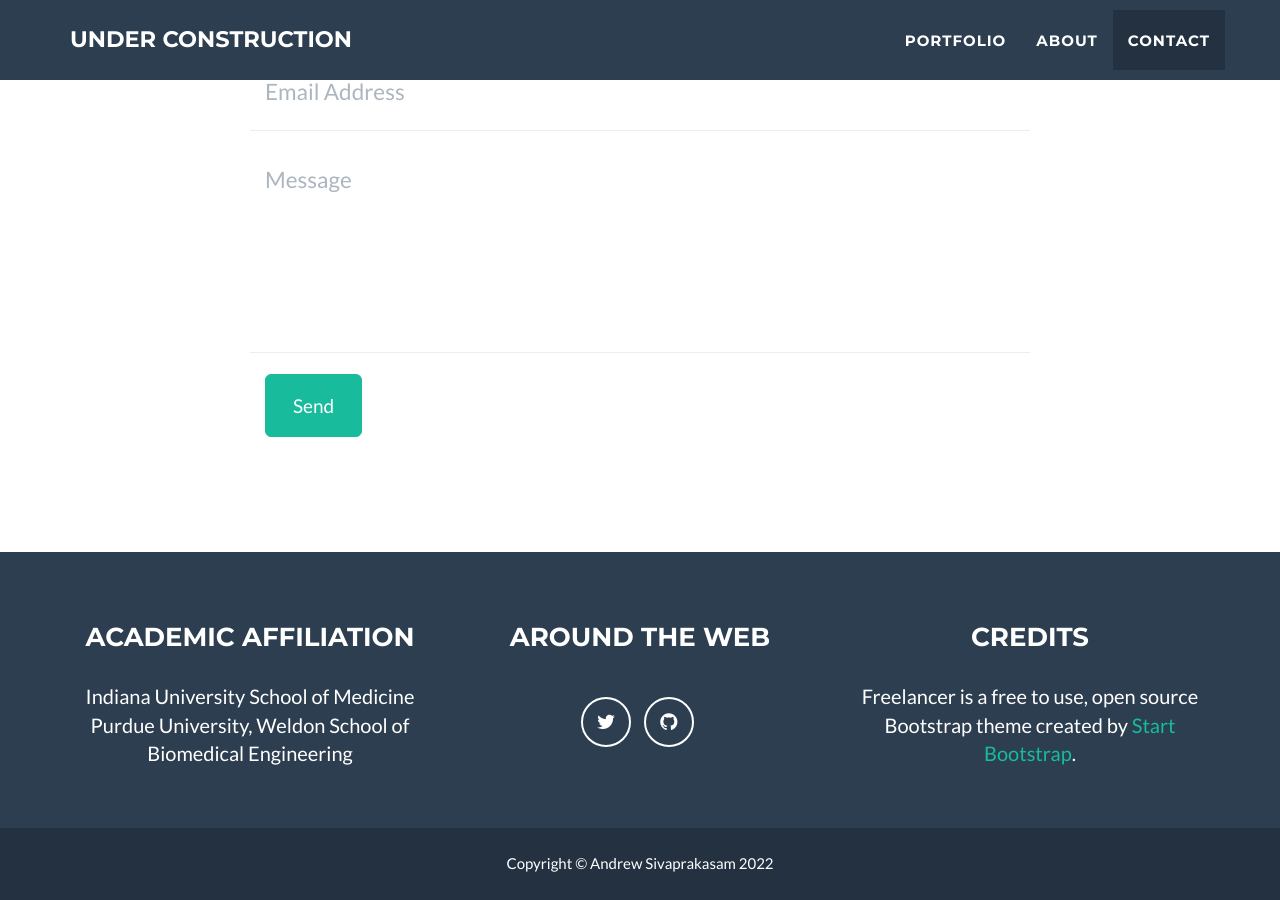
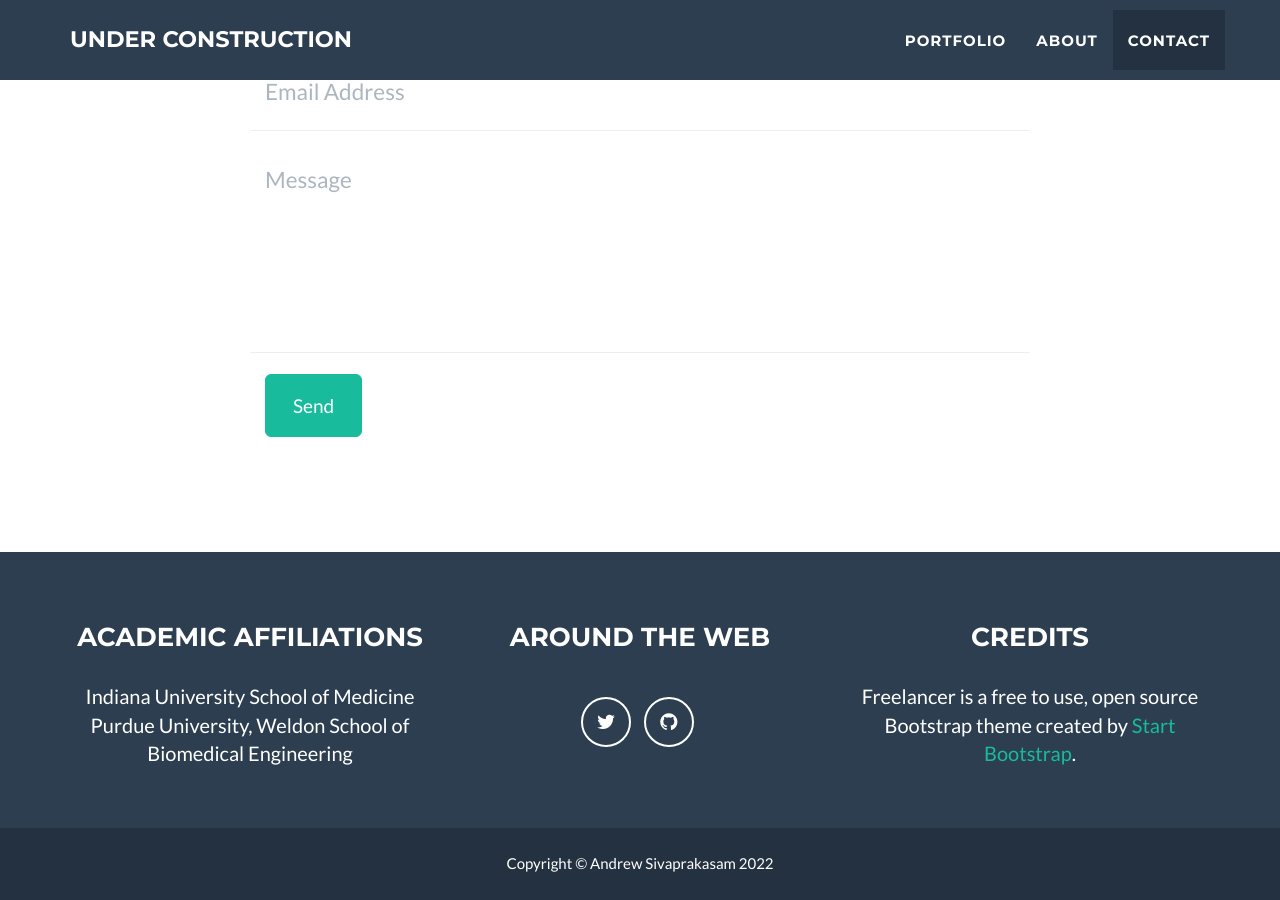
Before and after one commit to sivaprakasaman/sivaprakasaman.github.io, a Jekyll site: the page built from 404.html, in a window 1280 px wide and 900 px high, scrolled down 1722 px. Built offline with Jekyll 4.4.1, drawn with Linux system fonts in a browser that asks for light colours.

Commit message:
changesto config

```diff
--- a/_config.yml
+++ b/_config.yml
@@ -33,7 +33,7 @@ color:
 # Footer settings
 footer:
   copyright: Andrew Sivaprakasam
-  location: Academic Affiliation
+  location: Academic Affiliations
   social: Around the Web
   credits: Credits
 
```
